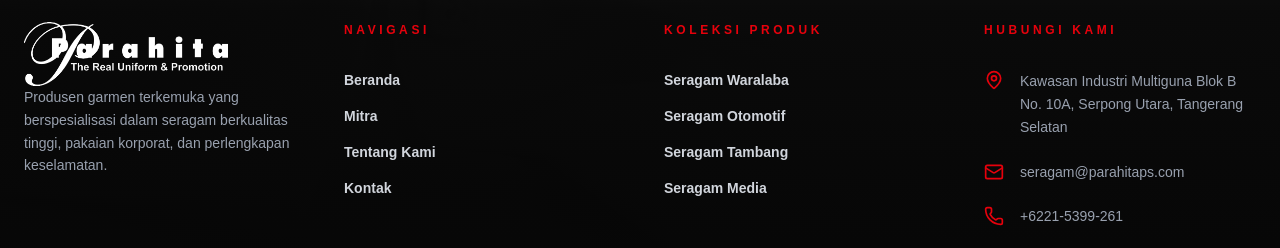
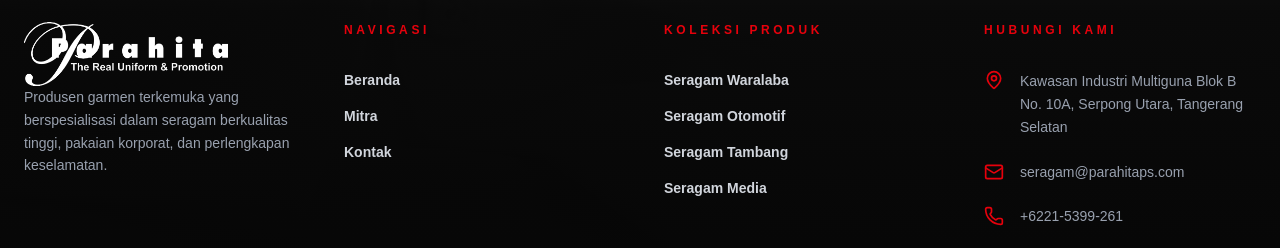
Before and after one commit to padji28-source/SeragamParahita, a React (Vite) app: page / in a window 1280 px wide. Shown: the part 4759-5007 px from the top of the page. Built offline with nearby package versions, Linux system fonts and the light colour scheme.

Commit message:
Update Footer.tsx

```diff
--- a/src/components/Footer.tsx
+++ b/src/components/Footer.tsx
@@ -71,7 +71,7 @@ export default function Footer() {
           <div>
             <h4 className="text-xs font-black mb-8 uppercase tracking-[0.3em] text-red-600">Navigasi</h4>
             <ul className="space-y-4 text-gray-300 font-bold text-sm">
-              {['home', 'partner', 'about', 'contact'].map((item) => (
+              {['home', 'partner', 'contact'].map((item) => (
                 <li key={item}>
                   <Link to={`/${item === 'home' ? '' : item}`} className="hover:text-red-500 transition-colors flex items-center group">
                     {t(`nav.${item}`)}
```
